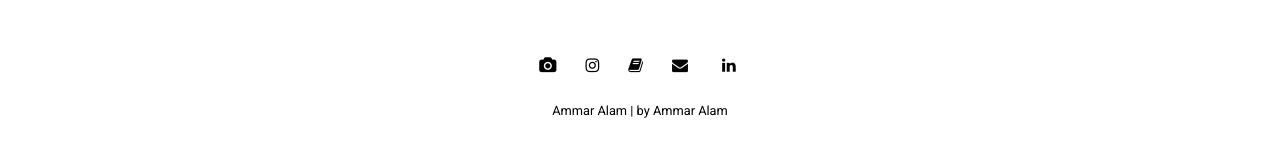
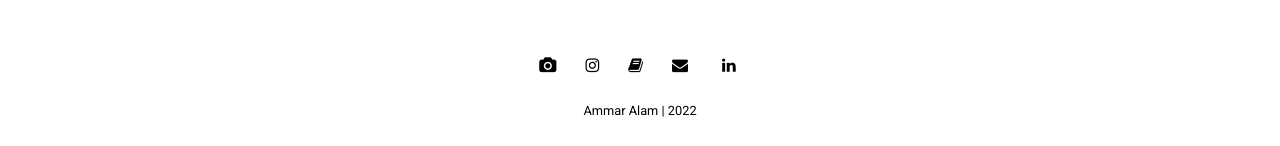
Before and after one commit to AALAM98mod100/AALAM98mod100.github.io, a Jekyll site: the page built from _posts/2017-01-01-welcome-to-millennial.md, in a window 1280 px wide and 900 px high, scrolled down 1377 px. Shown: the part 751-897 px from the top of the window. Built offline with Jekyll 4.4.1, drawn with Linux system fonts in a browser that asks for light colours; nearby versions of some CDN libraries.

```diff
--- a/_includes/footer.html
+++ b/_includes/footer.html
@@ -2,5 +2,6 @@
   {% for item in site.data.settings.social %}
     <a href="{{ item.link }}" class="menu-link" target="_blank"><i class="fa fa-{{ item.icon }}" aria-hidden="true"></i></a>
   {% endfor %}
-  <div class="footer-description"><a href="{{ site.github.url }}/">{{ site.title }} | {{ site.description }} by {{ site.author }}</a></div>
+  <div class="footer-description"><a href="{{ site.github.url }}/">{{ site.title }} | {{ 'now' | date: "%Y" }}</a></div>
+  <!-- <div class="footer-description"><a href="{{ site.github.url }}/">{{ site.title }} | {{ site.description }} by {{ site.author }}</a></div> -->
 </footer>
--- a/_includes/head.html
+++ b/_includes/head.html
@@ -1,7 +1,7 @@
 <head>
   <title>
     {% if page.title == "Home" %}
-      {{ site.title }} | {{ site.description }}
+      {{ site.title }}
     {% else %}
       {{ page.title }} | {{ site.title }}
     {% endif %}
--- a/_layouts/home.html
+++ b/_layouts/home.html
@@ -4,7 +4,9 @@ title: Home
 ---
 
 {% for post in paginator.posts %}
-  {% include featured-post.html %}
+  {% if page.private == false %}
+      {% include featured-post.html %}
+  {% endif %}
 {% endfor %}
 
 <!-- Pagination links -->
```
Also changed, not shown: _posts/2017-01-01-welcome-to-millennial.md (+1 -0 lines).
